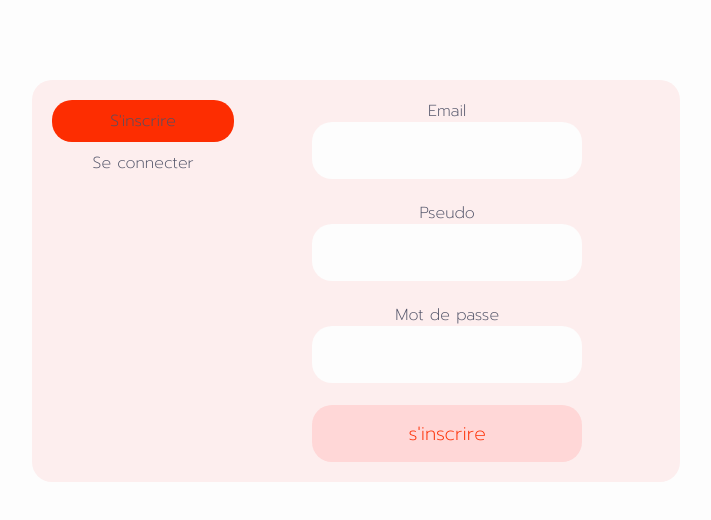
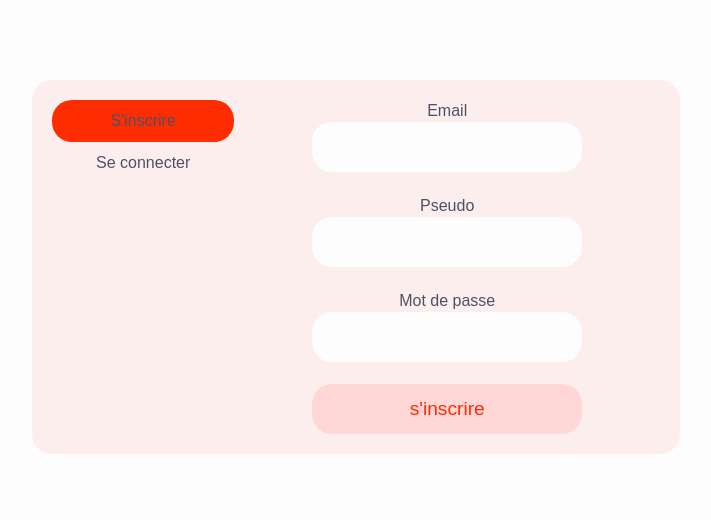
Before and after one commit to SanchezIV/P7-Groupomania, a React (Create React App) app in the folder frontend/: page / in a window 1280 px wide. Shown: the top 520 px of the page, without its empty margins (44-755 px from the left). Built offline with nearby package versions, Linux system fonts and the light colour scheme.

Commit message:
Police = Lato

```diff
--- a/frontend/src/styles/Base/_settings.scss
+++ b/frontend/src/styles/Base/_settings.scss
@@ -1,4 +1,4 @@
-@import url('https://fonts.googleapis.com/css2?family=Prompt:wght@200&display=swap');
+@import url("https://fonts.googleapis.com/css2?family=Lato&display=swap%22");
 
 $font-1: 'Prompt', sans-serif;
 
```
